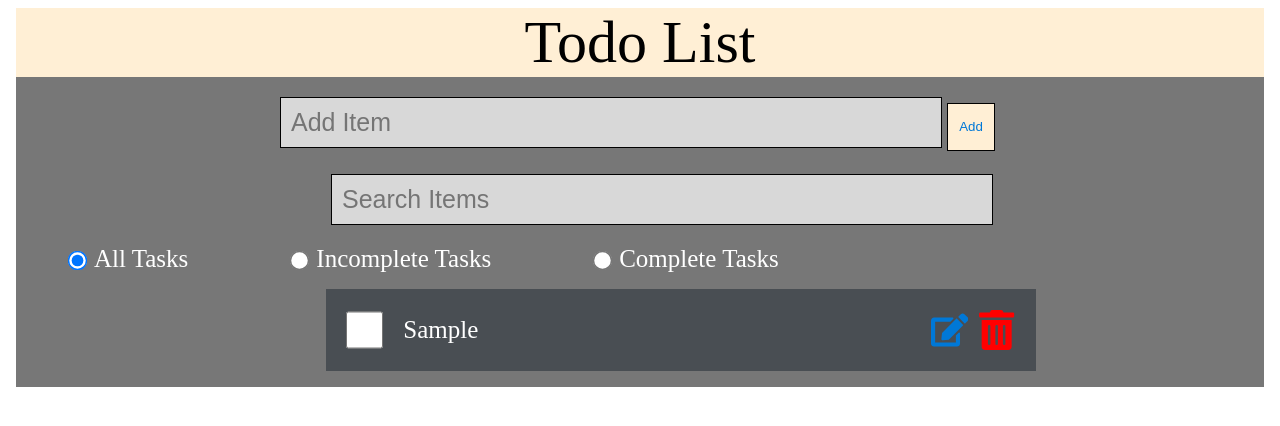
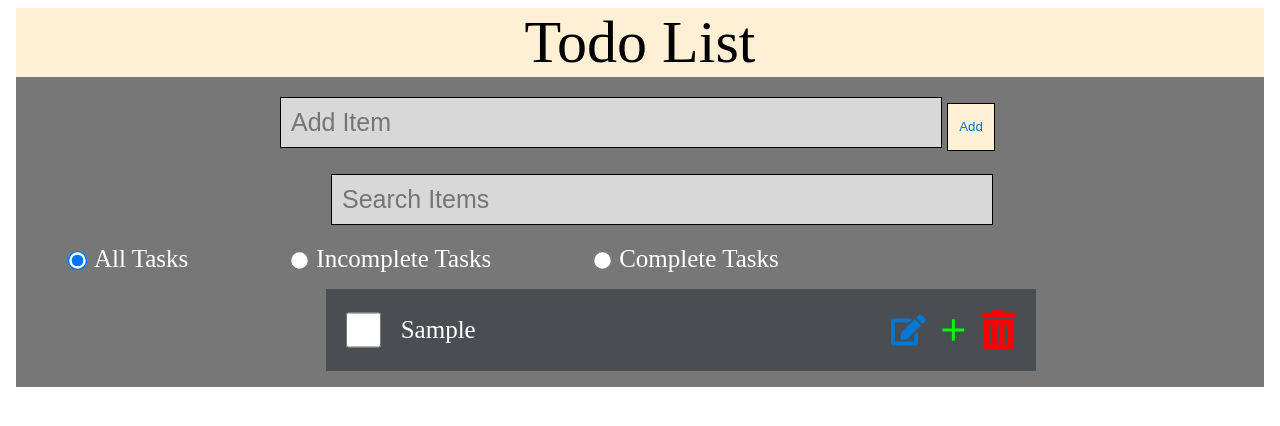
Before and after one commit to beeEbee16/todo-list, a React (Create React App) app: page / in a window 1280 px wide. Both pictures are taken after typing "Sample" into the empty fields and a click on the button "Add". Shown: the top 426 px of the page. Built offline with nearby package versions, Linux system fonts and the light colour scheme.

Commit message:
added ability to add subtasks. Missing save and cancel functionality

```diff
--- a/src/App.css
+++ b/src/App.css
@@ -113,6 +113,32 @@ input[type='radio'] {
   margin: 5px;
 }
 
+.btnEdit {
+  color: rgb(0, 120, 215);
+  justify-content: right;
+  height: 2.5rem;
+  width: 2.5rem;
+  cursor: pointer;
+  font-style: normal;
+  border: none;
+  size: 10rem;
+  background: none;
+  margin: 5px;
+}
+
+.btnAdd {
+  color: rgb(0, 255, 0);
+  justify-content: right;
+  height: 2.5rem;
+  width: 2.5rem;
+  cursor: pointer;
+  font-style: normal;
+  border: none;
+  size: 10rem;
+  background: none;
+  margin: 5px;
+}
+
 .btnCancel {
   color: red;
   justify-content: right;
--- a/src/App.js
+++ b/src/App.js
@@ -19,9 +19,8 @@ useEffect(() => {
 }, [tasks])
 
 const addTask = (taskDesc) => {
-
   const id = tasks.length ? tasks[tasks.length - 1].id + 1 : 1;
-  const myNewTask = {id, completed: false, checked: false, editing: false, taskDesc};
+  const myNewTask = {id, completed: false, checked: false, editing: false, taskDesc, parentId: 0, childId: 0, children: []};
   const listItems = [...tasks, myNewTask];
   setTasks(listItems);
 }
@@ -46,6 +45,8 @@ const handleDelete = (id) => {
 const handleEdit = (id) => {
   const listItems = tasks.map((task) => task.id === id ? {...task, editing: !task.editing} : task);
   setTasks(listItems);
+  console.log('Here ' + id);
+  console.log(listItems);
 }
 
 const handleSave = (id) => {
@@ -56,6 +57,15 @@ const handleSave = (id) => {
 
 const handleCancel = (id) => {
   const listItems = tasks.map((task) => task.id === id ? {...task, editing: false} : task);
+  setTasks(listItems);
+}
+
+const handleAdd = (id) => {
+  const parentTask = tasks.filter((task) => task.id === id);
+  const childId = parentTask[0].children.length ? parentTask[0].children[parentTask[0].children.length - 1].childId + 1 : 1;
+  const myChildTask = {id: id + '.' + childId, completed: false, checked: false, editing: true, childId: childId, taskDesc: '', parentId: id, children: []};
+  const childrenTasks = [...parentTask[0].children, myChildTask];
+  const listItems = tasks.map((task) => task.id === id ? {...task, children: childrenTasks} : task);
   setTasks(listItems);
 }
 
@@ -88,6 +98,7 @@ const handleCancel = (id) => {
             handleCancel={handleCancel}
             editTaskItem={editTaskItem}
             setEditTaskItem={setEditTaskItem}
+            handleAdd={handleAdd}
           />
         </div>
       </main>
--- a/src/EditItem.js
+++ b/src/EditItem.js
@@ -3,7 +3,7 @@ import { MdCancel } from "react-icons/md";
 import { FaSave } from "react-icons/fa";
 
 
-const EditItem = ({item, handleSave, handleCancel, editTaskItem, setEditTaskItem}) => {
+const EditItem = ({ item, handleSave, handleCancel, editTaskItem, setEditTaskItem }) => {
   return (
     <li className='item' key={item.id}>
         <input
--- a/src/FormList.js
+++ b/src/FormList.js
@@ -2,7 +2,7 @@ import LineItem from './LineItem';
 import EditItem from './EditItem';
 
 
-const FormList = ({ items, handleCheck, handleDelete, handleEdit, handleSave, handleCancel, editTaskitem, setEditTaskItem }) => {
+const FormList = ({ items, handleCheck, handleDelete, handleEdit, handleSave, handleCancel, editTaskitem, setEditTaskItem, handleAdd }) => {
   return (
       <ul>
         {items.map((item) => (
@@ -22,6 +22,11 @@ const FormList = ({ items, handleCheck, handleDelete, handleEdit, handleSave, ha
                 handleCheck={handleCheck}
                 handleEdit={handleEdit}
                 handleDelete={handleDelete}
+                handleAdd={handleAdd}
+                handleSave={handleSave}
+                handleCancel={handleCancel}
+                editTaskitem={editTaskitem}
+                setEditTaskItem={setEditTaskItem}
               />)
         ))}
       </ul>
--- a/src/LineItem.jsx
+++ b/src/LineItem.jsx
@@ -1,9 +1,45 @@
 import React from 'react'
 import { FaTrashAlt } from 'react-icons/fa';
 import { FaEdit } from 'react-icons/fa';
+import { IoMdAdd } from "react-icons/io";
+import EditItem from './EditItem';
 
-const LineItem = ({ item, handleCheck, handleDelete, handleEdit}) => {
+
+const LineItem = ({ item, handleCheck, handleDelete, handleEdit, handleAdd, handleSave, handleCancel, editTaskItem, setEditTaskItem }) => {
+
+  let children = null;
+  if (item.children.length) {
+    children = (
+      <div>
+      <ul>
+          {item.children.map((childItem) => (
+            childItem.editing ? (
+              <EditItem
+                item={childItem}
+                handleSave={handleSave}
+                handleCancel={handleCancel}
+                editTaskItem={editTaskItem}
+                setEditTaskItem={setEditTaskItem}
+              />
+              ) : (
+              <LineItem
+                item={childItem}
+                key={childItem.id}
+                handleCheck={handleCheck}
+                handleDelete={handleDelete}
+                handleEdit={handleEdit}
+                handleAdd={handleAdd}
+                handleSave={handleSave}
+                handleCancel={handleCancel}
+              />)
+            ))}
+      </ul>
+      </div>
+    );
+  }
+
   return (
+    <div>
     <li className='item' key={item.id}>
         <input
             type="checkbox"
@@ -15,16 +51,23 @@ const LineItem = ({ item, handleCheck, handleDelete, handleEdit}) => {
             onClick={() => handleCheck(item.id)}
         >{item.taskDesc}</label>
         <FaEdit
-            role='btnEdit'
-            className='btn'
+            role='button'
+            className='btnEdit'
             onClick={() => handleEdit(item.id)}
           />
+        <IoMdAdd
+            role='button'
+            className='btnAdd'
+            onClick={() => handleAdd(item.id)}
+        />
           <FaTrashAlt
             role='button'
             className='btnDelete'
             onClick={() => handleDelete(item.id)}
           />
     </li>
+        {children}
+    </div>
   )
 }
 
```
